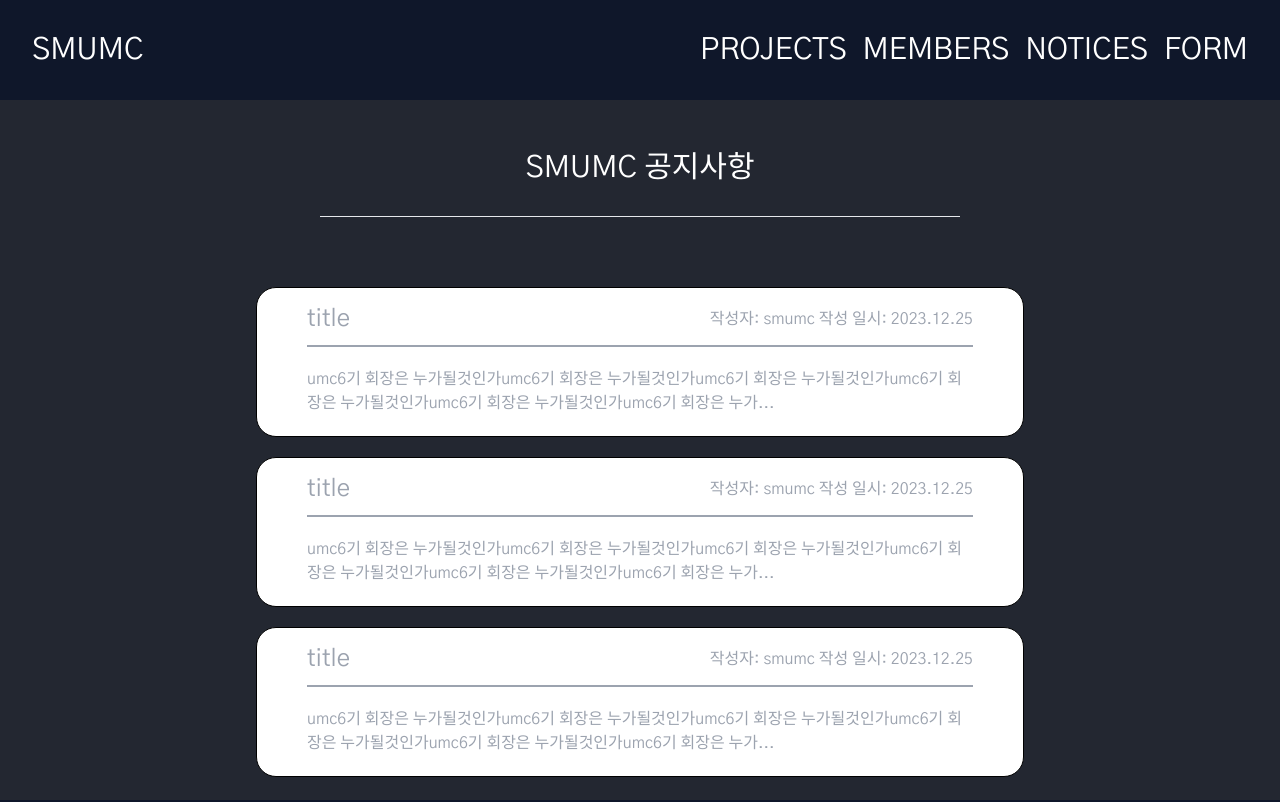
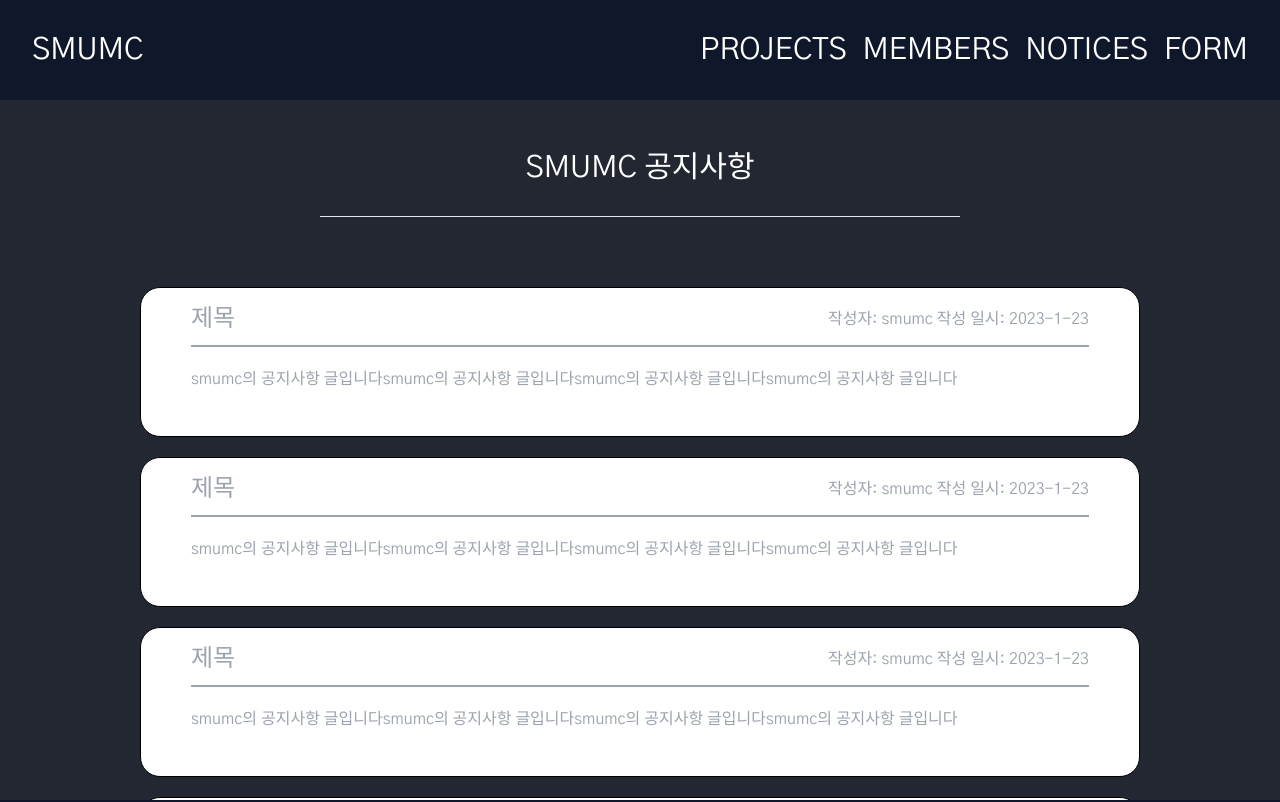
Before and after one commit to SMUING-D/FE-React2, a React (Vite) app in the folder smuing/: page /announce in a window 1280 px wide. Shown: the top 802 px of the page. Built offline with nearby package versions, Linux system fonts and the light colour scheme.

Commit message:
공지사항 전체 페이지 수정

```diff
--- a/smuing/src/components/announce/TextBox.tsx
+++ b/smuing/src/components/announce/TextBox.tsx
@@ -1,14 +1,17 @@
+import { textboxprops } from '../../types/types'
 import { TruncatedText } from './TruncatedText'
 
-const TextBox = () => {
+const TextBox: React.FC<textboxprops> = ({ title, writer, date, bodyText }) => {
   const maxLength = 100
 
   return (
-    <div className="border border-solid border-black rounded-[20px] w-[60%] h-[150px] bg-white px-[50px] pt-[15px] pb-[20px] mt-[20px]">
+    <div className="border border-solid border-black rounded-[20px] w-[1000px] h-[150px] bg-white px-[50px] pt-[15px] pb-[20px] mt-[20px]">
       <div className="flex items-center justify-between gap-[20px] pb-[10px]">
-        <p className="text-2xl text-gray-400">title</p>
+        <p className="text-2xl text-gray-400">{title}</p>
         <div className="text-right">
-          <p className="text-md text-gray-400">작성자: smumc 작성 일시: 2023.12.25</p>
+          <p className="text-md text-gray-400">
+            작성자: {writer} 작성 일시: {date}
+          </p>
         </div>
       </div>
       <div className="text-center">
@@ -16,12 +19,7 @@ const TextBox = () => {
       </div>
 
       <div className="text-gray-400">
-        <TruncatedText
-          text="umc6기 회장은 누가될것인가umc6기 회장은 누가될것인가umc6기 회장은 누가될것인가umc6기 회장은 누가될것인가umc6기
-        회장은 누가될것인가umc6기 회장은 누가될것인가umc6기 회장은 누가될것인가umc6기 회장은 누가될것인가umc6기 회장은 누가될것인가umc6기
-        회장은 누가될것인가"
-          maxLength={maxLength}
-        />
+        <TruncatedText text={bodyText} maxLength={maxLength} />
       </div>
     </div>
   )
--- /dev/null
+++ b/smuing/src/constants/ANNOUNCE_DATA.ts
@@ -0,0 +1,26 @@
+export const textData = [
+  {
+    title: '제목',
+    writer: 'smumc',
+    date: '2023-1-23',
+    bodyText: 'smumc의 공지사항 글입니다smumc의 공지사항 글입니다smumc의 공지사항 글입니다smumc의 공지사항 글입니다',
+  },
+  {
+    title: '제목',
+    writer: 'smumc',
+    date: '2023-1-23',
+    bodyText: 'smumc의 공지사항 글입니다smumc의 공지사항 글입니다smumc의 공지사항 글입니다smumc의 공지사항 글입니다',
+  },
+  {
+    title: '제목',
+    writer: 'smumc',
+    date: '2023-1-23',
+    bodyText: 'smumc의 공지사항 글입니다smumc의 공지사항 글입니다smumc의 공지사항 글입니다smumc의 공지사항 글입니다',
+  },
+  {
+    title: '제목',
+    writer: 'smumc',
+    date: '2023-1-23',
+    bodyText: 'smumc의 공지사항 글입니다smumc의 공지사항 글입니다smumc의 공지사항 글입니다smumc의 공지사항 글입니다',
+  },
+]
--- a/smuing/src/pages/AllAnnounce.tsx
+++ b/smuing/src/pages/AllAnnounce.tsx
@@ -1,4 +1,7 @@
+import { Link } from 'react-router-dom'
+
 import TextBox from '../components/announce/TextBox'
+import { textData } from '../constants/ANNOUNCE_DATA'
 
 const AllAnnounce = () => {
   return (
@@ -11,9 +14,11 @@ const AllAnnounce = () => {
 
       {/* 바디 부분 */}
       <div className="flex flex-col items-center mt-[50px]">
-        <TextBox />
-        <TextBox />
-        <TextBox />
+        {textData.map((text, index) => (
+          <Link key={index} to={`announce/1`} className="no-underline">
+            <TextBox key={index} title={text.title} writer={text.writer} date={text.date} bodyText={text.bodyText} />
+          </Link>
+        ))}
       </div>
     </div>
   )
```
Also changed, not shown: smuing/src/types/types.ts (+7 -0 lines).
